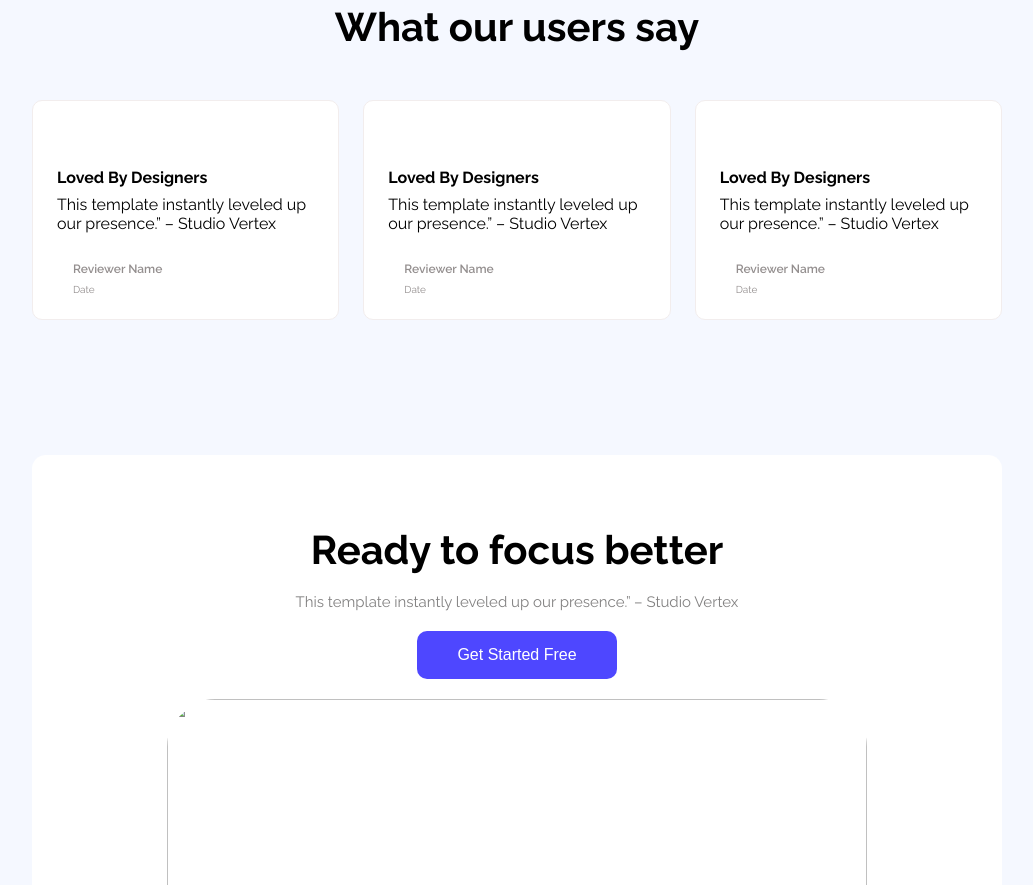
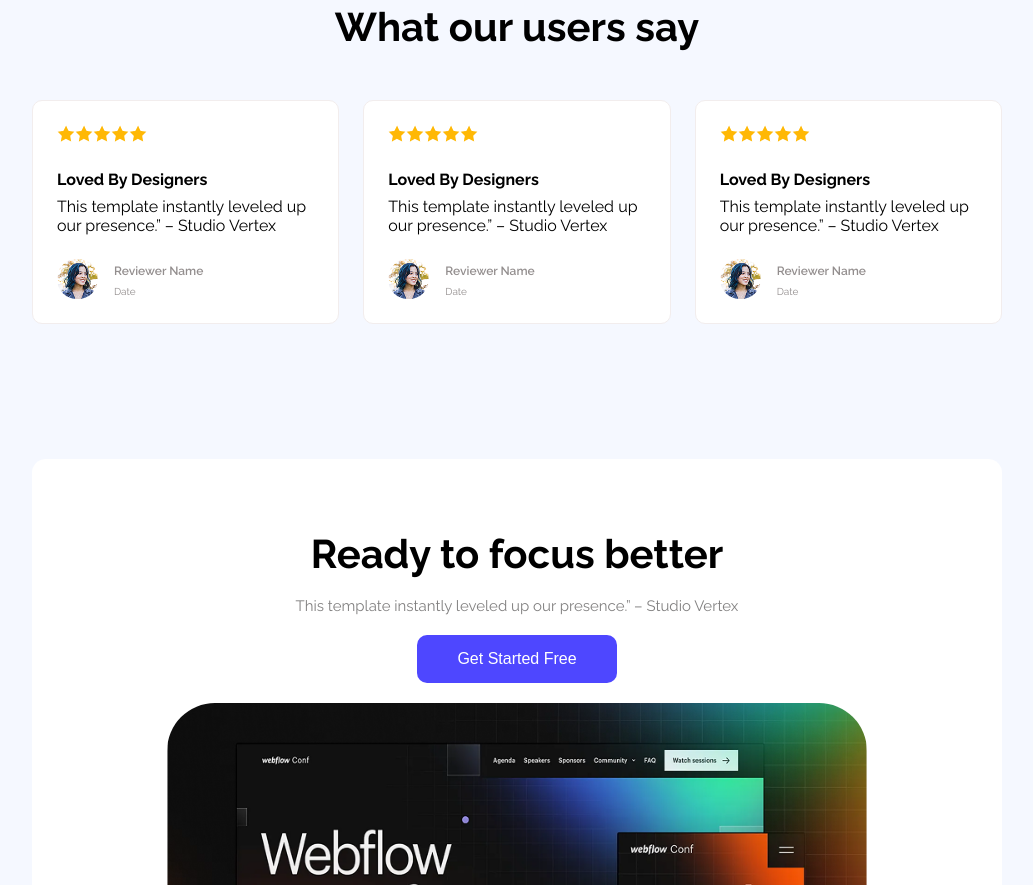
Before and after one commit to nswarnob/B12A01-landing-launchpad, a plain HTML site: page index.html in a window 1280 px wide. Shown: the part 1915-2800 px from the top of the page, without its empty margins (123-1156 px from the left). Drawn offline with Linux system fonts and the light colour scheme; the site is published under a folder, as on GitHub Pages, so addresses that start at the root find nothing.

Commit message:
ready for submite

```diff
--- a/index.html
+++ b/index.html
@@ -39,7 +39,7 @@
                 </p>
                 <button class="launch-btn btn-primary">Luanch Live Preview</button>
             </div>
-            <img src="/Assets/wc-mini.png" alt="">
+            <img src="Assets/wc-mini.png" alt="">
         </section>
 
         <section class="second-section">
@@ -70,14 +70,14 @@
                 <!-- .rvw*3>img.icon*5+h4.rvw-title+p.rvw-des+.rvw-giver>img.giver+h5.name+p.details -->
 
                 <div class="rvw">
-                    <img src="/Assets/icon-star.png" alt="" class="icon"><img src="/Assets/icon-star.png" alt=""
-                        class="icon"><img src="/Assets/icon-star.png" alt="" class="icon"><img
-                        src="/Assets/icon-star.png" alt="" class="icon"><img src="/Assets/icon-star.png" alt=""
+                    <img src="Assets/icon-star.png" alt="" class="icon"><img src="Assets/icon-star.png" alt=""
+                        class="icon"><img src="Assets/icon-star.png" alt="" class="icon"><img
+                        src="Assets/icon-star.png" alt="" class="icon"><img src="Assets/icon-star.png" alt=""
                         class="icon">
                     <h4 class="rvw-title">Loved By Designers</h4>
                     <p class="rvw-des">This template instantly leveled up our presence.” – Studio Vertex</p>
                     <div class="rvw-giver">
-                        <img src="/Assets/avatar.png" alt="" class="giver">
+                        <img src="Assets/avatar.png" alt="" class="giver">
                         <div class="giver-info">
                             <h5 class="name">Reviewer Name</h5>
                             <p class="details">Date</p>
@@ -85,14 +85,14 @@
                     </div>
                 </div>
                 <div class="rvw">
-                    <img src="/Assets/icon-star.png" alt="" class="icon"><img src="/Assets/icon-star.png" alt=""
-                        class="icon"><img src="/Assets/icon-star.png" alt="" class="icon"><img
-                        src="/Assets/icon-star.png" alt="" class="icon"><img src="/Assets/icon-star.png" alt=""
+                    <img src="Assets/icon-star.png" alt="" class="icon"><img src="Assets/icon-star.png" alt=""
+                        class="icon"><img src="Assets/icon-star.png" alt="" class="icon"><img
+                        src="Assets/icon-star.png" alt="" class="icon"><img src="Assets/icon-star.png" alt=""
                         class="icon">
                     <h4 class="rvw-title">Loved By Designers</h4>
                     <p class="rvw-des">This template instantly leveled up our presence.” – Studio Vertex</p>
                     <div class="rvw-giver">
-                        <img src="/Assets/avatar.png" alt="" class="giver">
+                        <img src="Assets/avatar.png" alt="" class="giver">
                         <div class="giver-info">
                             <h5 class="name">Reviewer Name</h5>
                             <p class="details">Date</p>
@@ -100,14 +100,14 @@
                     </div>
                 </div>
                 <div class="rvw">
-                    <img src="/Assets/icon-star.png" alt="" class="icon"><img src="/Assets/icon-star.png" alt=""
-                        class="icon"><img src="/Assets/icon-star.png" alt="" class="icon"><img
-                        src="/Assets/icon-star.png" alt="" class="icon"><img src="/Assets/icon-star.png" alt=""
+                    <img src="Assets/icon-star.png" alt="" class="icon"><img src="Assets/icon-star.png" alt=""
+                        class="icon"><img src="Assets/icon-star.png" alt="" class="icon"><img
+                        src="Assets/icon-star.png" alt="" class="icon"><img src="Assets/icon-star.png" alt=""
                         class="icon">
                     <h4 class="rvw-title">Loved By Designers</h4>
                     <p class="rvw-des">This template instantly leveled up our presence.” – Studio Vertex</p>
                     <div class="rvw-giver">
-                        <img src="/Assets/avatar.png" alt="" class="giver">
+                        <img src="Assets/avatar.png" alt="" class="giver">
                         <div class="giver-info">
                             <h5 class="name">Reviewer Name</h5>
                             <p class="details">Date</p>
@@ -122,7 +122,7 @@
             <p class="fourth-des section-description">This template instantly leveled up our presence.” – Studio Vertex
             </p>
             <button class="free-btn btn-primary">Get Started Free</button>
-            <img src="/Assets/wc-big.png" alt="">
+            <img src="Assets/wc-big.png" alt="">
         </section>
 
         <section class="fifth-section">
--- a/style.css
+++ b/style.css
@@ -73,7 +73,7 @@ nav .logo {
 
 /*header styles*/
 header {
-    background-image: url(/Assets/Hero-bg.png);
+    background-image: url(Assets/Hero-bg.png);
     width: 100%;
     height: 100vh;
 }
```
